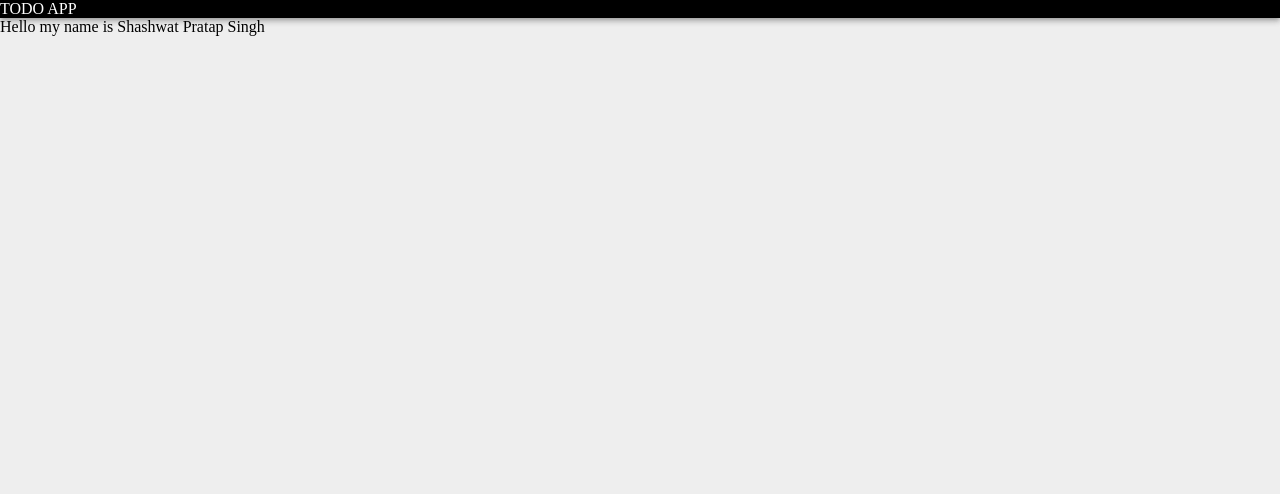
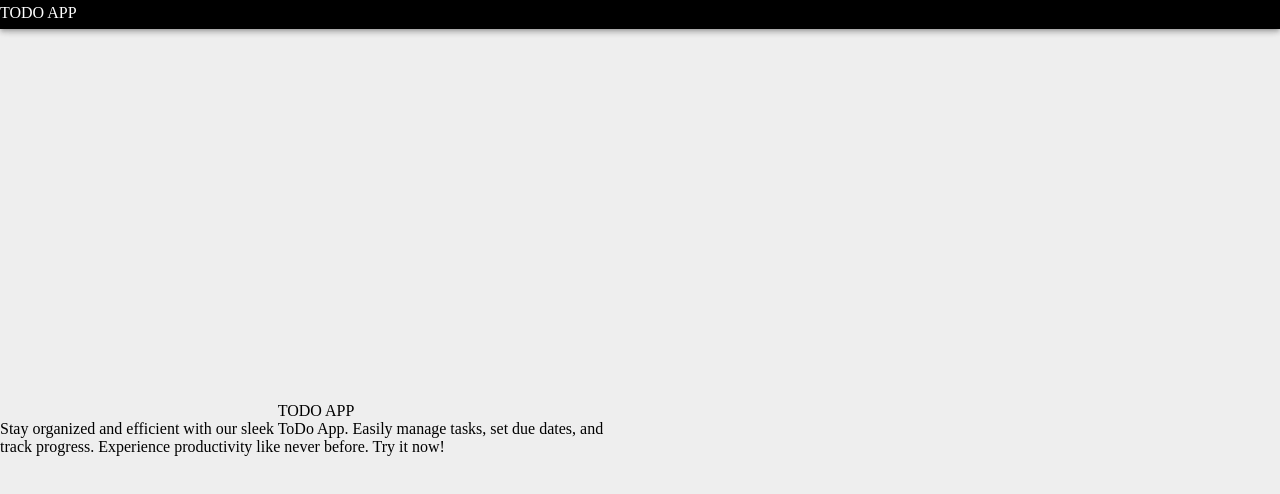
Before and after one commit to ShashwatPS/Todo-App, a React (Vite) app in the folder Frontend/Todo-App/: page / in a window 1280 px wide. Shown: the top 494 px of the page. Built offline with nearby package versions, Linux system fonts and the light colour scheme.

Commit message:
Created Basic Structure for the Landing Page

```diff
--- a/Frontend/Todo-App/src/AppBar.jsx
+++ b/Frontend/Todo-App/src/AppBar.jsx
@@ -4,9 +4,11 @@ import "./AppBarCSS.css"
 function Appbar(){
     return(
         <div>
-            <AppBar position="sticky" sx={{
+            <AppBar position="sticky"
+                    sx={{
                 color: "white",
                 bgcolor: "black",
+                height: "29px",
             }}>
                 <div
                     style={{
@@ -14,7 +16,9 @@ function Appbar(){
                         justifyContent: "space-between",
                     }}
                 >
-                    <div>
+                    <div style={{
+                        marginTop: "4px"
+                    }}>
                         TODO APP
                     </div>
                 </div>
--- a/Frontend/Todo-App/src/LandingPage.jsx
+++ b/Frontend/Todo-App/src/LandingPage.jsx
@@ -1,9 +1,25 @@
+import {Grid} from "@mui/material";
+import "./LandingPageCSS.css"
 export function LandingPage(){
     return (
         <div>
-            <div>
-                Hello my name is Shashwat Pratap Singh
-            </div>
+            <Grid container spacing={2}>
+                <Grid item lg={6}>
+                    <div className={"containerLeft"}>
+                    <div>
+                        TODO APP
+                    </div>
+                    <div>
+                        Stay organized and efficient with our sleek ToDo App. Easily manage tasks,
+                        set due dates, and track progress. Experience productivity like never before.
+                        Try it now!
+                    </div>
+                    </div>
+                </Grid>
+                <Grid item lg={6}>
+
+                </Grid>
+            </Grid>
         </div>
     )
 }
--- /dev/null
+++ b/Frontend/Todo-App/src/LandingPageCSS.css
@@ -0,0 +1,8 @@
+.containerLeft{
+    display: flex;
+    flex-direction: column;
+    height: 100vh;
+    align-items: center;
+    justify-content: center;
+
+}
```
